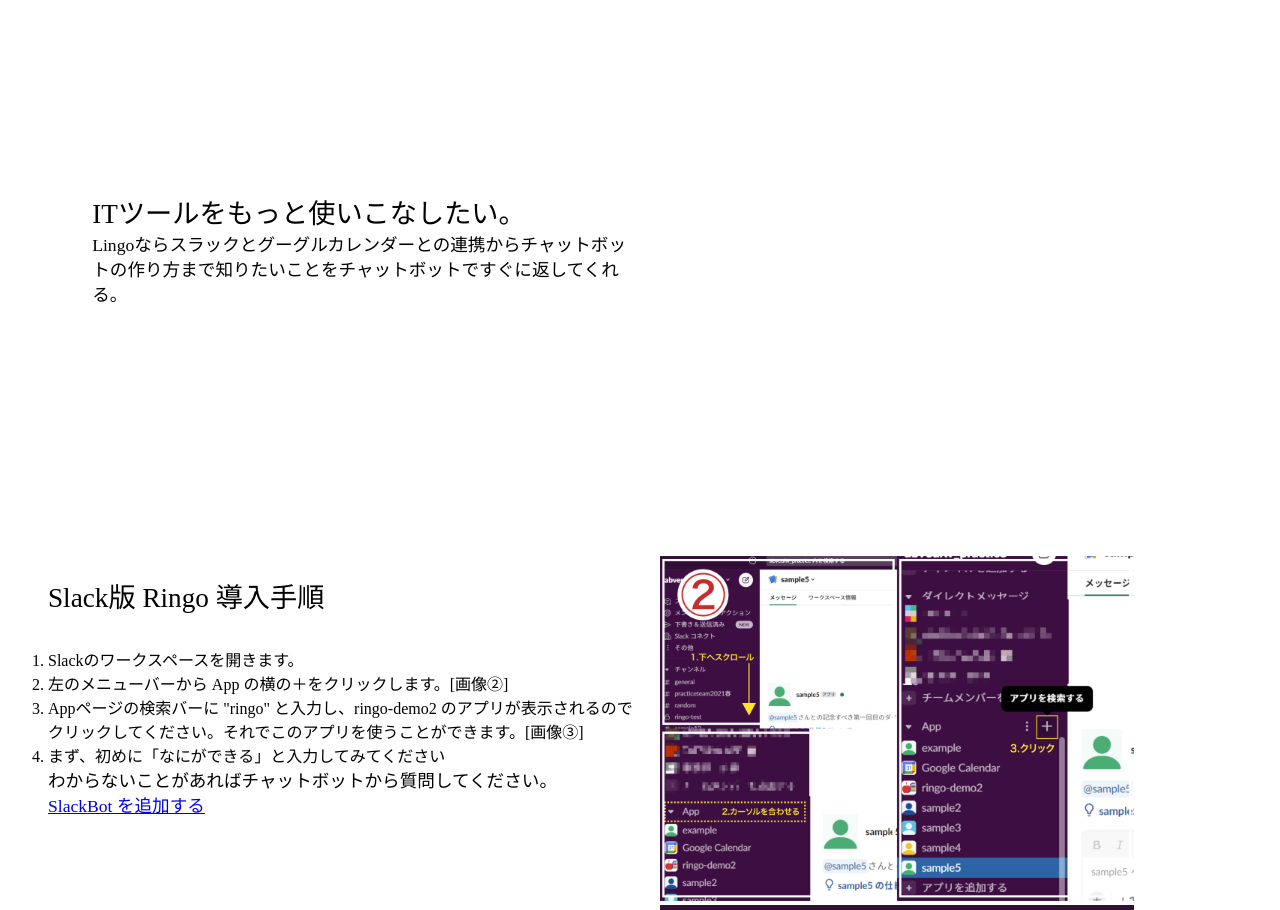
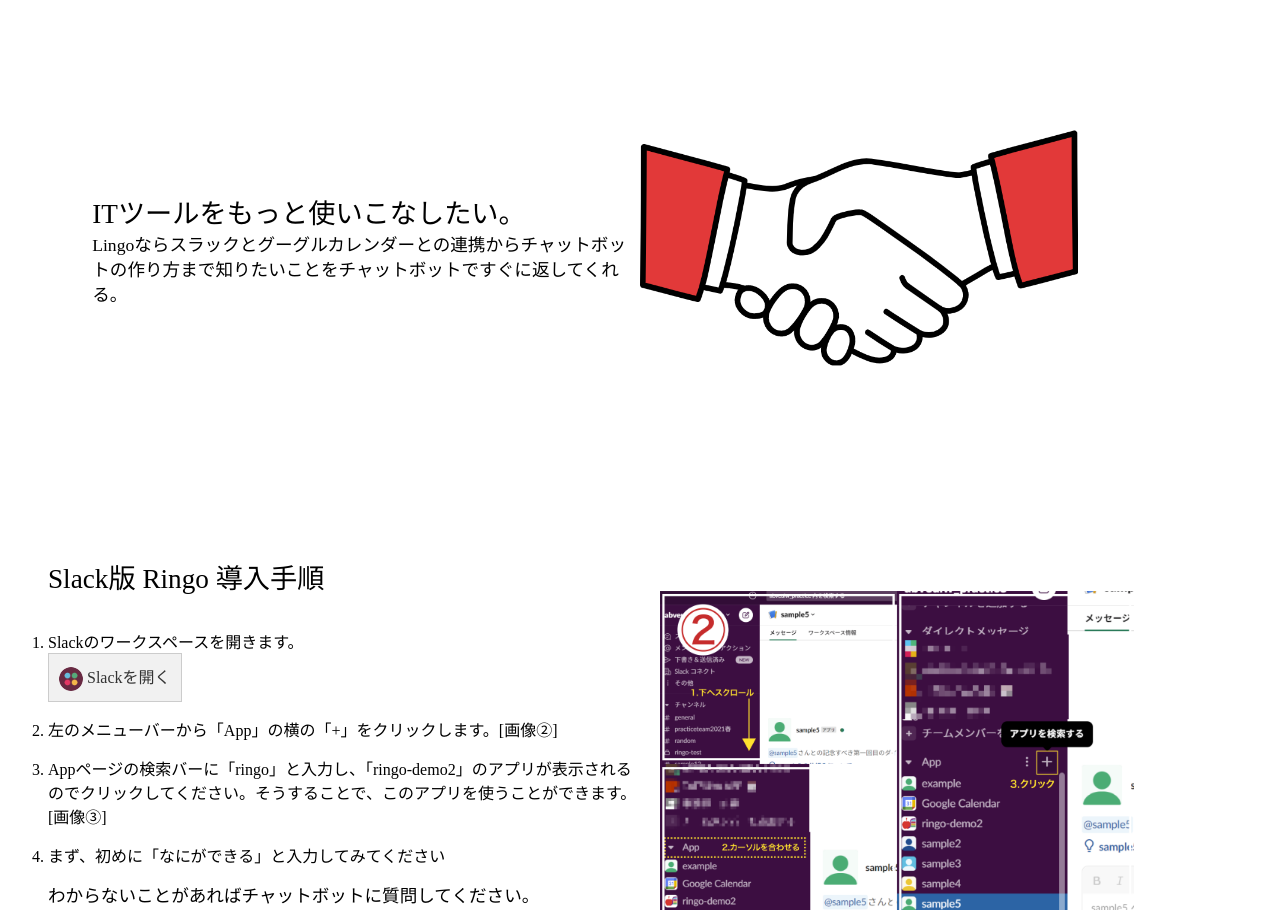
Before and after one commit to tkmyo/apple, a plain HTML site: page index.html in a window 1280 px wide. Shown: the part 1620-2530 px from the top of the page. Drawn offline with Linux system fonts and the light colour scheme.

Commit message:
add img btn and fix css text

```diff
--- a/css/index.css
+++ b/css/index.css
@@ -318,6 +318,10 @@ header .contact img {
   height: 35vh;
 }
 
+.fourth-flex .fourth-flex-inner .one ol li {
+  margin-bottom: 15px;
+}
+
 footer {
   bottom: 0;
   width: 100%;
@@ -384,3 +388,27 @@ footer p {
 }
 
 /*# sourceMappingURL=index.css.map */
+
+.rectangle-link {
+  display: inline-block;
+  padding: 10px;
+  background-color: #f1f1f1;
+  border: 1px solid #ccc;
+  text-decoration: none;
+  color: #333;
+  font-size: 16px;
+}
+
+.rectangle-link__image {
+  vertical-align: middle;
+  width: 24px;
+  height: 24px;
+  border-radius: 50%;
+}
+
+.handshake__image {
+  max-width: 100%;
+  position: absolute;
+  top: 50%;
+  transform: translateY(-50%);
+}
--- a/index.html
+++ b/index.html
@@ -30,7 +30,6 @@
             <a href="#"><img src="images/icon_info.png"></a>
         </div>
     </header>
-
     <div class="container">
         <div class="sticky top">
         </div>
@@ -49,8 +48,8 @@
                         <h2>ITツールをもっと使いこなしたい。</h2>
                         <p>Lingoならスラックとグーグルカレンダーとの連携からチャットボットの作り方まで知りたいことをチャットボットですぐに返してくれる。</p>
                     </div>
-                    <div class="one two">
-                        <div class="img"></div>
+                    <div class="one two" style="position: relative;">
+                            <img src="images/handshake.png" alt="" class="handshake__image">
                     </div>
                 </div>
             </div>
@@ -58,17 +57,17 @@
                 <div class="fourth-flex-inner">
                     <div class="one">
                         <h2 class="title-usage">Slack版 Ringo 導入手順</h2>
-                        <p>
+
                           <ol>
-                            <li>Slackのワークスペースを開きます。</li>
-                            <li>左のメニューバーから App の横の＋をクリックします。[画像②]</li>
-                            <li>Appページの検索バーに "ringo" と入力し、ringo-demo2 のアプリが表示されるのでクリックしてください。それでこのアプリを使うことができます。[画像③]
-                            </li>
+                            <li>Slackのワークスペースを開きます。<br><a href="https://abveuiwpractice.slack.com/" class="rectangle-link">
+                                <img src="images/icon_slack.png" alt="Open Slack" class="rectangle-link__image">
+                                Slackを開く
+                            </a></li>
+                            <li>左のメニューバーから「App」の横の「+」をクリックします。[画像②]</li>
+                            <li>Appページの検索バーに「ringo」と入力し、「ringo-demo2」のアプリが表示されるのでクリックしてください。そうすることで、このアプリを使うことができます。[画像③]</li>
                             <li>まず、初めに「なにができる」と入力してみてください</li>
                           </ol>
-                        </p>
-                        <p>わからないことがあればチャットボットから質問してください。</p>
-                        <p><a href="https://abveuiwpractice.slack.com/" target=”_blank”> SlackBot を追加する</a></p>
+                        <p>わからないことがあればチャットボットに質問してください。</p>
                     </div>
                     <div class="one two">
                         <div class="img usage"><img src="./images/usage2.png" alt=""></div>
```
Also changed, not shown: images/handshake.png (added), images/top.png.
